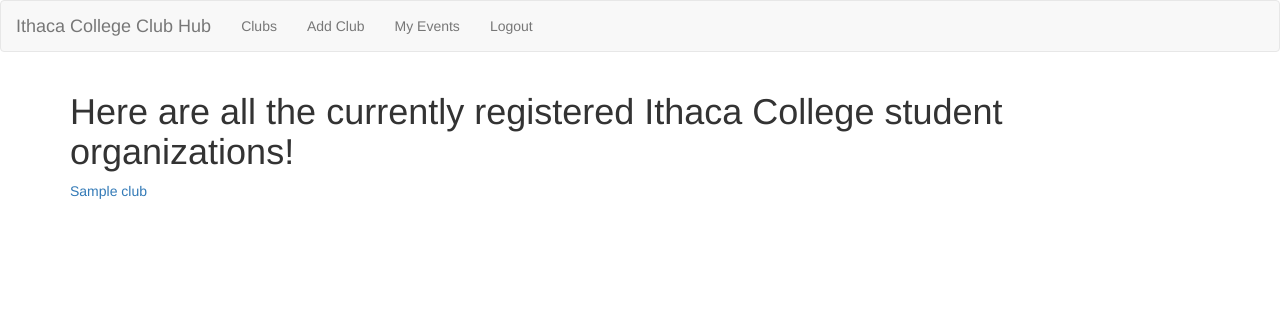
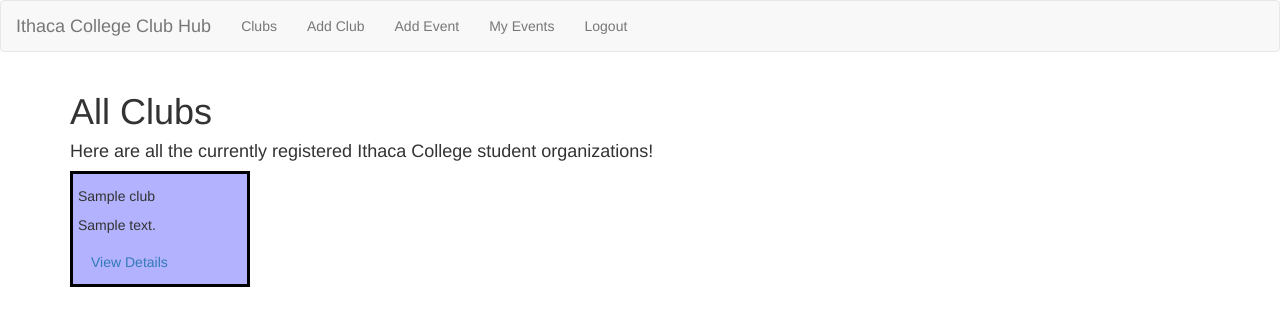
Before and after one commit to amarciszewski99/IthacaCollegeClubHub, a Flask app: page /clubs in a window 1280 px wide. Shown: the top 326 px of the page. Run offline with Flask 2, Linux system fonts and the light colour scheme; a user stored in the database is signed in; tables that the repository leaves empty hold one stand-in row (values such as "Sample post"); some libraries are stand-ins or nearby versions.

Commit message:
Changes by NStaub

```diff
--- a/application/forms.py
+++ b/application/forms.py
@@ -41,5 +41,8 @@
 class JoinClubForm(FlaskForm):
     submit = SubmitField('Join Club')
 
+class LeaveClubForm(FlaskForm):
+    submit = SubmitField('Leave Club')
+
 class JoinEventForm(FlaskForm):
     submit = SubmitField('RSVP')
--- a/application/routes.py
+++ b/application/routes.py
@@ -3,7 +3,7 @@
 from flask_login import login_user, logout_user, current_user, login_required
 from werkzeug.urls import url_parse
 from application import application, db
-from application.forms import LoginForm, RegisterForm, AddClubForm, AddEventForm, JoinClubForm, JoinEventForm
+from application.forms import LoginForm, RegisterForm, AddClubForm, AddEventForm, JoinClubForm, LeaveClubForm, JoinEventForm
 from application.models import Member, Club, Event, MemberToClub, MemberToEvent
 import requests, json, pprint
 
@@ -63,20 +63,29 @@
 @application.route('/club/<name>', methods=['GET', 'POST'])
 @login_required
 def club(name):
-    form = JoinClubForm()
-
     currentClub = Club.query.filter_by(name=name).first()
     isMember = MemberToClub.query.filter_by(memberID=current_user.id, clubID=currentClub.id).first()
 
-    if form.validate_on_submit():
-        if isMember is None:
-            clubMember = MemberToClub(memberID=current_user.id, clubID=currentClub.id)
-            db.session.add(clubMember)
+    if isMember is None:
+        form = JoinClubForm()
+        if form.validate_on_submit():
+            if isMember is None:
+                clubMember = MemberToClub(memberID=current_user.id, clubID=currentClub.id)
+                db.session.add(clubMember)
+                db.session.commit()
+                return redirect(url_for('home'))
+            else:
+                flash("You are already a registered member of this club!")
+                return render_template('club.html', title=currentClub.name, club=currentClub, form=form)
+    else:
+        form = LeaveClubForm()
+        if form.validate_on_submit():
+            clubMember = MemberToClub.query.filter_by(memberID=current_user.id, clubID=currentClub.id).first()
+            db.session.delete(clubMember)
             db.session.commit()
             return redirect(url_for('home'))
-        else:
-            flash("You are already a registered member of this club!")
-            return render_template('club.html', title=currentClub.name, club=currentClub, form=form)
+
+    events = Event.query.filter_by(clubID=currentClub.id).all()
 
     return render_template('club.html', title=currentClub.name, club=currentClub, events=events, form=form)
 
--- a/application/templates/base.html
+++ b/application/templates/base.html
@@ -26,6 +26,7 @@
             {% else %}
                 <li><a href="{{ url_for('clubs') }}">Clubs</a></li>
                 <li><a href="{{ url_for('add_club_form') }}">Add Club</a></li>
+                <li><a href="{{ url_for('add_event_form') }}">Add Event</a></li>
                 <li><a href="{{ url_for('my_events') }}">My Events</a></li>
                 <li><a href="{{ url_for('logout') }}">Logout</a></li>
             {% endif %}
--- a/application/templates/clubs.html
+++ b/application/templates/clubs.html
@@ -1,8 +1,18 @@
 {% extends "base.html" %}
-
+<link rel="stylesheet" href="http://maxcdn.bootstrapcdn.com/bootstrap/4.0.0/css/bootstrap.min.css" integrity="sha384-Gn5384xqQ1aoWXA+058RXPxPg6fy4IWvTNh0E263XmFcJlSAwiGgFAW/dAiS6JXm" crossorigin="anonymous">
 {% block app_content %}
-    <h1>Here are all the currently registered Ithaca College student organizations!</h1>
+    <h1>All Clubs</h1>
+    <h4>Here are all the currently registered Ithaca College student organizations!</h4>
     {% for club in club_list %}
-        <div><a href="{{ url_for('club', name=club.name) }}">{{ club.name }}</a></div>
+        <div>
+            <div class="card" style="width: 18rem; background-color: rgba(0,0,255,0.3); padding: 5px;
+            border-style: solid; border-color: black; float: left;">
+                <div class="card-body">
+                    <h5 class="card-title">{{ club.name }}</h5>
+                    <p class="card-text">{{ club.description }}</p>
+                    <a href="{{ url_for('club', name=club.name) }}" class="btn btm-primary">View Details</a>
+                </div>
+            </div>
+        </div>
     {% endfor %}
 {% endblock %}
```
